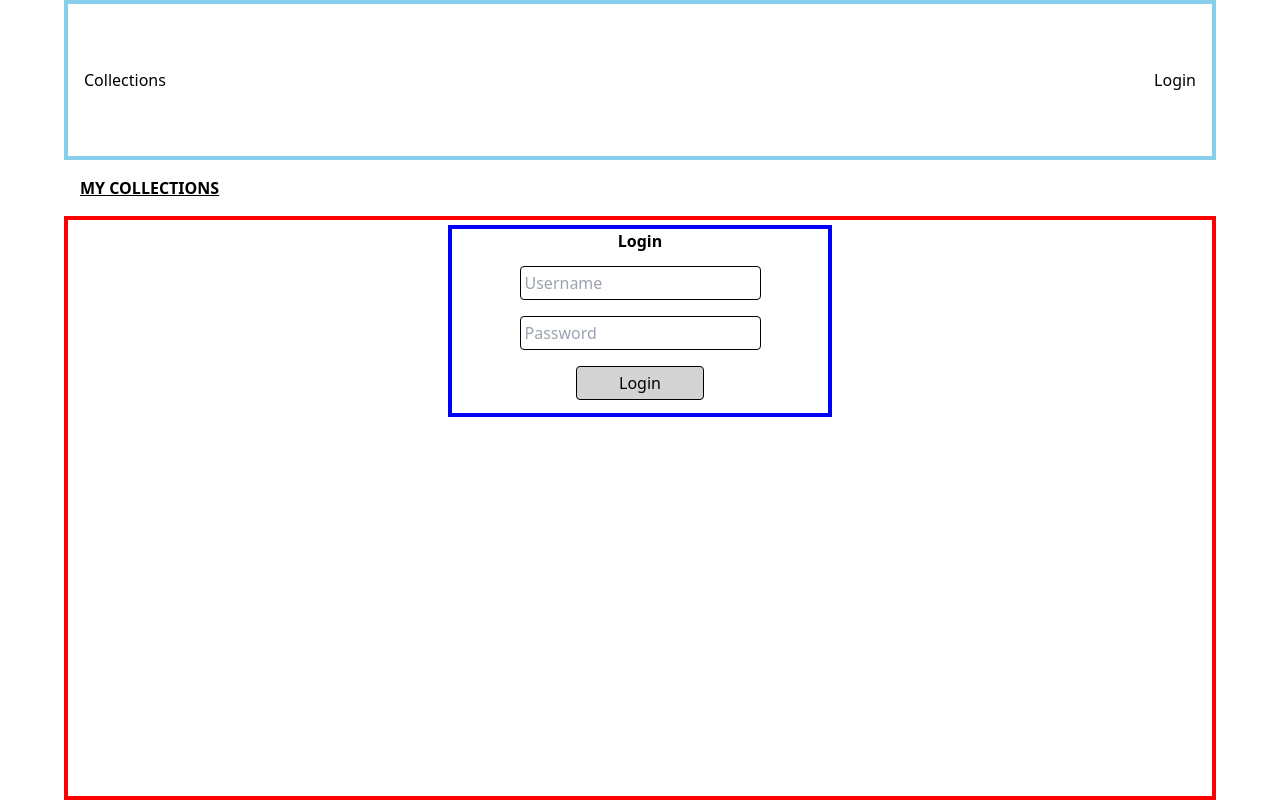
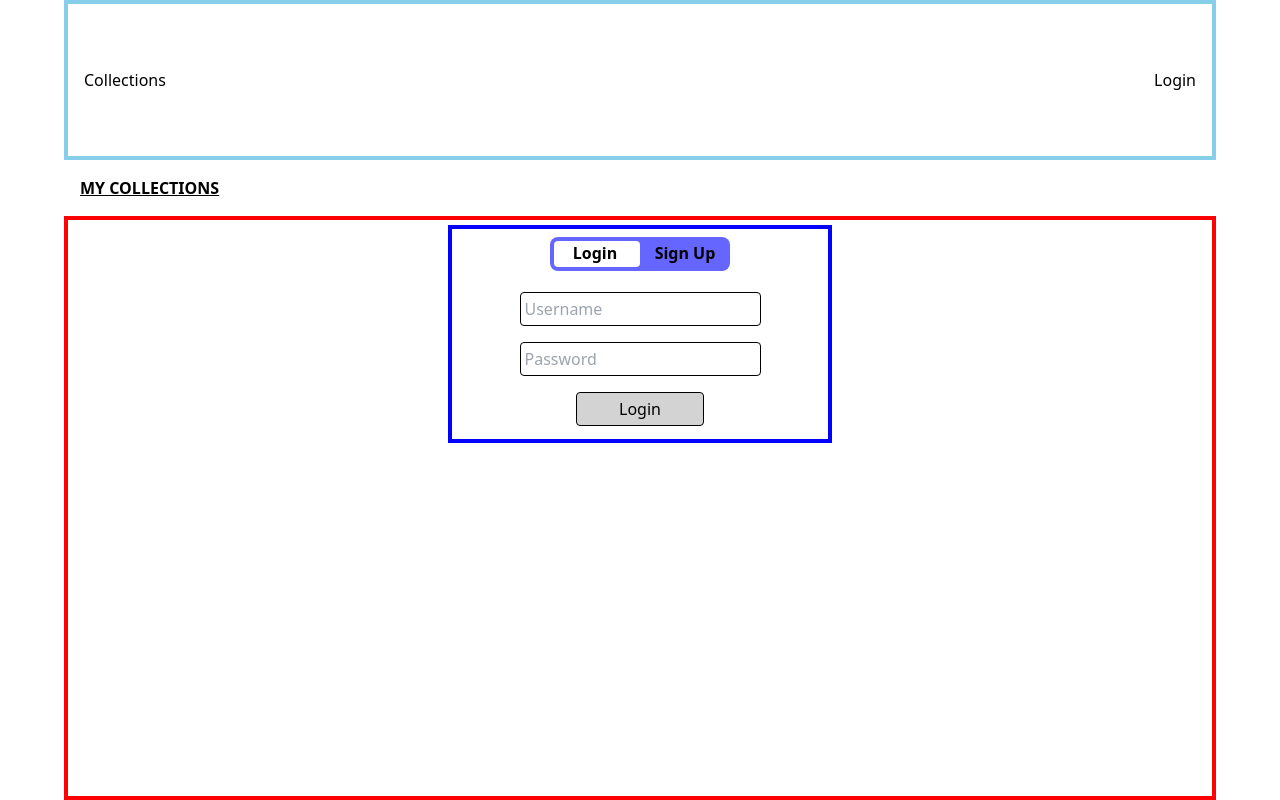
Before and after one commit to funksy/collections, a Vue app in the folder ghi/: page /login in a window 1280 px wide. Built offline with nearby package versions, Linux system fonts and the light colour scheme; no server answers.

Commit message:
Signup Page

```diff
--- a/ghi/package.json
+++ b/ghi/package.json
@@ -12,6 +12,7 @@
     "@vueuse/core": "^10.9.0",
     "js-cookie": "^3.0.5",
     "pinia": "^2.1.7",
+    "primevue": "^3.52.0",
     "vue": "^3.4.19",
     "vue-router": "^4.3.2"
   },
--- a/ghi/src/components/LoginPage.vue
+++ b/ghi/src/components/LoginPage.vue
@@ -1,39 +1,79 @@
 <script setup>
 import { ref } from "vue";
 import { useUser } from "../store/UserStore";
+import Toggle from "./common/Toggle.vue";
 
 const userStore = useUser();
-const username = ref(null);
-const password = ref(null);
+const loginUsername = ref(null);
+const loginPassword = ref(null);
+const signupUsername = ref(null);
+const signupPassword = ref(null);
+const signupPasswordConf = ref(null);
 const errorMessage = ref(null);
+const signup = ref(false);
 
-async function loginUser(e) {
+const loginUser = async (e) => {
   e.preventDefault();
-  if (username.value && password.value) {
-    const response = await userStore.loginUser(username.value, password.value);
+  if (loginUsername.value && loginPassword.value) {
+    const response = await userStore.loginUser(
+      loginUsername.value,
+      loginPassword.value
+    );
     if (response instanceof Error) {
       errorMessage.value = response.message;
     }
   } else {
     errorMessage.value = "please provide a username and password";
   }
-}
+};
+
+const signupUser = async (e) => {
+  e.preventDefault();
+  if (
+    signupUsername.value &&
+    signupPassword.value &&
+    signupPasswordConf.value &&
+    signupPassword.value === signupPasswordConf.value
+  ) {
+    const response = await userStore.createUser(
+      signupUsername.value,
+      signupPassword.value
+    );
+    if (response instanceof Error) {
+      errorMessage.value = response.message;
+    } else {
+      await userStore.loginUser(signupUsername.value, signupPassword.value);
+    }
+  } else if (signupPassword.value !== signupPasswordConf.value) {
+    errorMessage.value = "password and password confirmation do not match";
+  } else {
+    errorMessage.value = "please fill out all fields";
+  }
+};
 </script>
 
 <template>
   <div class="login-page">
     <div class="login-form-wrapper">
-      <h1 class="login-form-header">Login</h1>
-      <form class="login-form">
+      <Toggle
+        class="signup-toggle"
+        v-model="signup"
+        option_a="Login"
+        option_b="Sign Up"
+      />
+      <form
+        v-if="!signup"
+        class="login-form"
+      >
         <input
           class="login-form-field"
-          v-model="username"
+          v-model="loginUsername"
           required
           placeholder="Username"
         />
         <input
           class="login-form-field"
-          v-model="password"
+          v-model="loginPassword"
           type="password"
           required
           placeholder="Password"
@@ -44,6 +84,38 @@ async function loginUser(e) {
           @click="loginUser"
         >
           Login
+        </button>
+      </form>
+      <form
+        v-if="signup"
+        class="login-form"
+      >
+        <input
+          class="login-form-field"
+          v-model="signupUsername"
+          required
+          placeholder="Username"
+        />
+        <input
+          class="login-form-field"
+          v-model="signupPassword"
+          type="password"
+          required
+          placeholder="Password"
+        />
+        <input
+          class="login-form-field"
+          v-model="signupPasswordConf"
+          type="password"
+          required
+          placeholder="Password Confirmation"
+        />
+        <button
+          class="signup-form-button"
+          type="submit"
+          @click="signupUser"
+        >
+          Sign Up
         </button>
       </form>
       <p
@@ -76,9 +148,9 @@ async function loginUser(e) {
   margin: 5px;
 }
 
-.login-form-header {
-  text-align: center;
-  font-weight: bold;
+.signup-toggle {
+  place-self: center;
+  margin: 8px;
 }
 
 .error-message {
@@ -112,4 +184,14 @@ async function loginUser(e) {
   width: 8rem;
   background: lightgray;
 }
+
+.signup-form-button {
+  place-self: center;
+  margin: 8px;
+  padding: 4px;
+  border: 1px solid black;
+  border-radius: 4px;
+  width: 8rem;
+  background: lightgray;
+}
 </style>
--- /dev/null
+++ b/ghi/src/components/common/Toggle.vue
@@ -0,0 +1,98 @@
+<script setup>
+const props = defineProps(["option_a", "option_b"]);
+const toggleProp = defineModel();
+
+const toggle = () => {
+  toggleProp.value = !toggleProp.value;
+};
+</script>
+
+<template>
+  <label class="switch">
+    <input
+      type="checkbox"
+      @click="toggle"
+    />
+    <span class="slider"></span>
+    <div class="login-option">{{ props.option_a }}</div>
+    <div class="signup-option">{{ props.option_b }}</div>
+  </label>
+</template>
+
+<style>
+/* The switch - the box around the slider */
+.switch {
+  position: relative;
+  display: inline-block;
+  cursor: pointer;
+  width: 180px;
+  height: 34px;
+}
+
+/* Hide default HTML checkbox */
+.switch input {
+  opacity: 0;
+  width: 0;
+  height: 0;
+}
+
+/* The slider */
+.slider {
+  position: absolute;
+  top: 0;
+  left: 0;
+  right: 0;
+  bottom: 0;
+  background-color: blue;
+  -webkit-transition: 0.4s;
+  transition: 0.4s;
+  opacity: 60%;
+  border-radius: 8px;
+}
+
+.slider:before {
+  position: absolute;
+  content: "";
+  height: 26px;
+  width: 86px;
+  left: 4px;
+  bottom: 4px;
+  background-color: white;
+  -webkit-transition: 0.4s;
+  transition: 0.4s;
+  border-radius: 4px;
+}
+
+.login-option {
+  position: absolute;
+  width: 90px;
+  top: 4px;
+  left: 0px;
+  text-align: center;
+  font-weight: bold;
+}
+
+.signup-option {
+  position: absolute;
+  width: 90px;
+  top: 4px;
+  right: 0px;
+  text-align: center;
+  font-weight: bold;
+}
+
+input:checked + .slider {
+  background-color: red;
+  opacity: 60%;
+}
+
+input:focus + .slider {
+  box-shadow: 0 0 1px blue;
+}
+
+input:checked + .slider:before {
+  -webkit-transform: translateX(86px);
+  -ms-transform: translateX(86px);
+  transform: translateX(86px);
+}
+</style>
--- a/ghi/src/store/UserStore.js
+++ b/ghi/src/store/UserStore.js
@@ -34,6 +34,9 @@ export const useUser = defineStore("users", {
       const response = await fetch(usersUrl, fetchConfig);
       if (response.ok) {
         this.userData = await response.json();
+      } else {
+        const error = await response.json();
+        return new Error(error.detail);
       }
     },
     async loginUser(username, password) {
--- a/ghi/tailwind.config.js
+++ b/ghi/tailwind.config.js
@@ -1,11 +1,46 @@
 /** @type {import('tailwindcss').Config} */
 export default {
-  content: [
-    "./index.html",
-    "./src/**/*.{vue,js,ts,jsx,tsx}",
-  ],
+  content: ["./index.html", "./src/**/*.{vue,js,ts,jsx,tsx}"],
   theme: {
-    extend: {},
+    extend: {
+      colors: {
+        primary: "rgb(var(--primary))",
+        "primary-inverse": "rgb(var(--primary-inverse))",
+        "primary-hover": "rgb(var(--primary-hover))",
+        "primary-active-color": "rgb(var(--primary-active-color))",
+
+        "primary-highlight":
+          "rgb(var(--primary)/var(--primary-highlight-opacity))",
+        "primary-highlight-inverse": "rgb(var(--primary-highlight-inverse))",
+        "primary-highlight-hover":
+          "rgb(var(--primary)/var(--primary-highlight-hover-opacity))",
+
+        "primary-50": "rgb(var(--primary-50))",
+        "primary-100": "rgb(var(--primary-100))",
+        "primary-200": "rgb(var(--primary-200))",
+        "primary-300": "rgb(var(--primary-300))",
+        "primary-400": "rgb(var(--primary-400))",
+        "primary-500": "rgb(var(--primary-500))",
+        "primary-600": "rgb(var(--primary-600))",
+        "primary-700": "rgb(var(--primary-700))",
+        "primary-800": "rgb(var(--primary-800))",
+        "primary-900": "rgb(var(--primary-900))",
+        "primary-950": "rgb(var(--primary-950))",
+
+        "surface-0": "rgb(var(--surface-0))",
+        "surface-50": "rgb(var(--surface-50))",
+        "surface-100": "rgb(var(--surface-100))",
+        "surface-200": "rgb(var(--surface-200))",
+        "surface-300": "rgb(var(--surface-300))",
+        "surface-400": "rgb(var(--surface-400))",
+        "surface-500": "rgb(var(--surface-500))",
+        "surface-600": "rgb(var(--surface-600))",
+        "surface-700": "rgb(var(--surface-700))",
+        "surface-800": "rgb(var(--surface-800))",
+        "surface-900": "rgb(var(--surface-900))",
+        "surface-950": "rgb(var(--surface-950))",
+      },
+    },
   },
   plugins: [],
-}
+};
```
Also changed, not shown: 1 other file (tests, documents, lock files or other folders).
